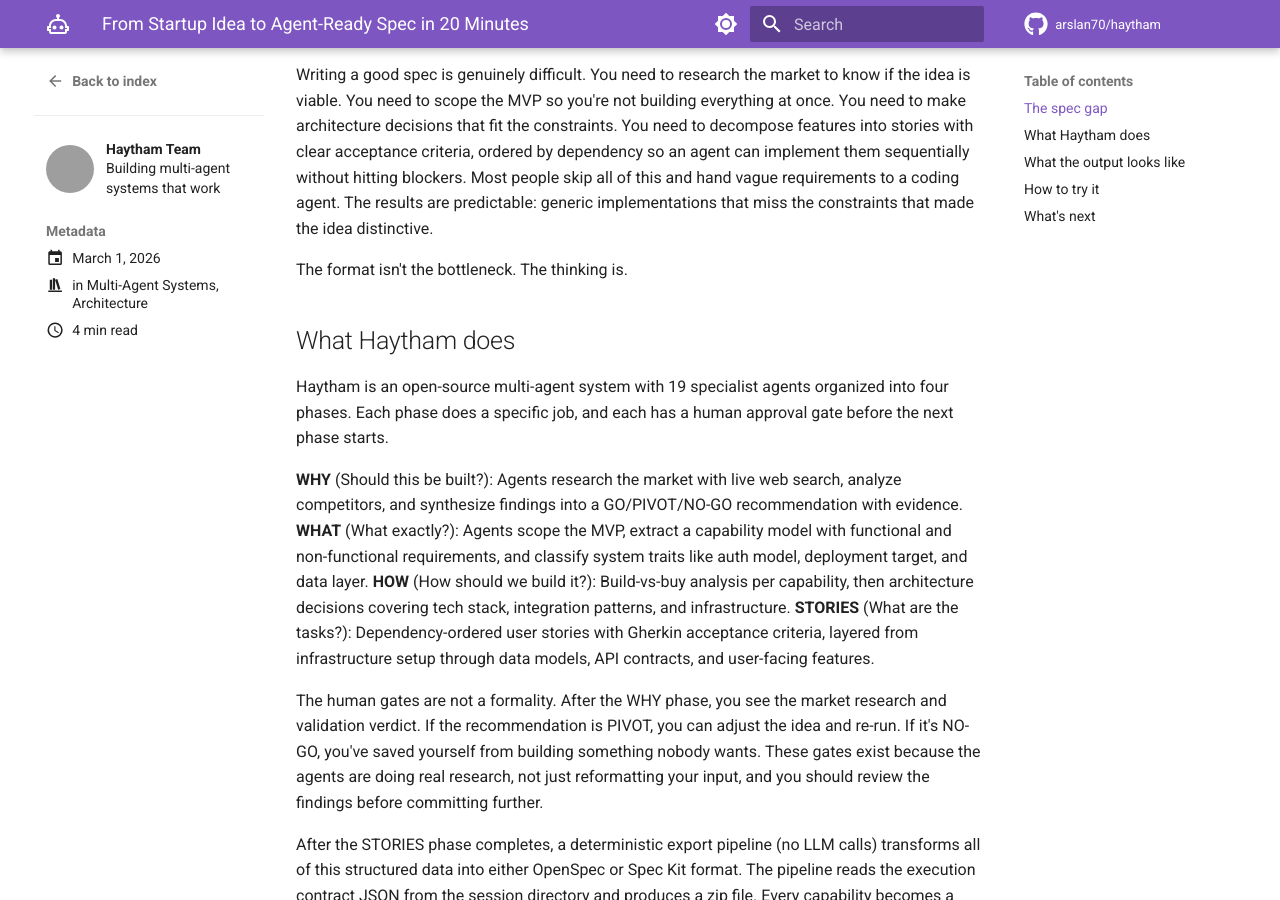
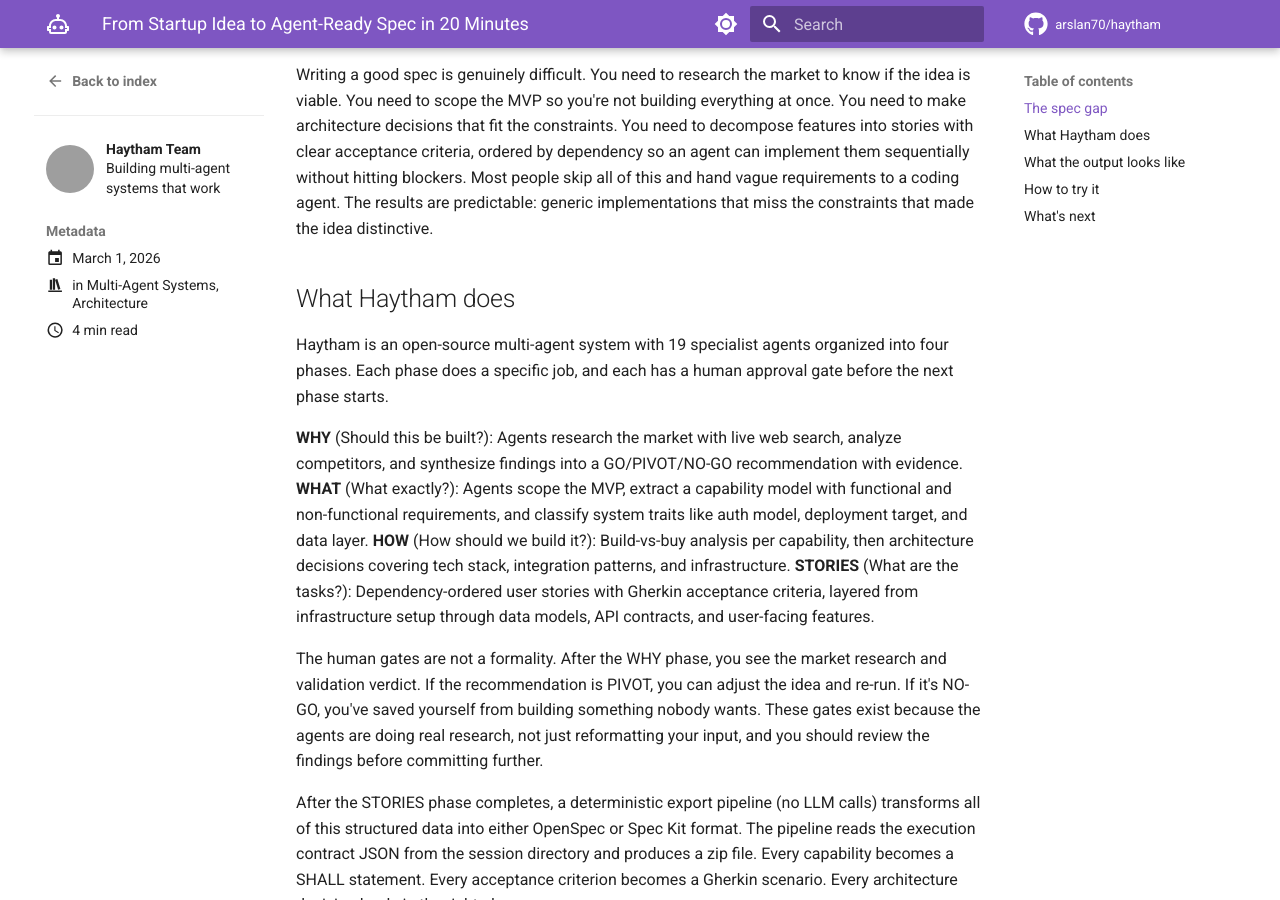
Before and after one commit to arslan70/haytham, an MkDocs documentation site: the page built from docs/blog/posts/2026-03-01-idea-to-agent-ready-spec.md, in a window 1280 px wide and 900 px high, scrolled down 725 px. Built offline with MkDocs 1.6.1 and Material for MkDocs 9.7.7, drawn with Linux system fonts in a browser that asks for light colours; comment, search, counter and statistics services are not loaded; grey boxes are pictures that could not be loaded.

Commit message:
docs: Remove statement about format not being the bottleneck from blog post.

```diff
--- a/docs/blog/posts/2026-03-01-idea-to-agent-ready-spec.md
+++ b/docs/blog/posts/2026-03-01-idea-to-agent-ready-spec.md
@@ -28,8 +28,6 @@
 OpenSpec and Spec Kit solve the format problem. They give agents a structured directory of requirements, scenarios, and architectural context that's easy to parse and reason about. But someone still has to write the contents of those files. And that's where most projects fall apart.
 
 Writing a good spec is genuinely difficult. You need to research the market to know if the idea is viable. You need to scope the MVP so you're not building everything at once. You need to make architecture decisions that fit the constraints. You need to decompose features into stories with clear acceptance criteria, ordered by dependency so an agent can implement them sequentially without hitting blockers. Most people skip all of this and hand vague requirements to a coding agent. The results are predictable: generic implementations that miss the constraints that made the idea distinctive.
-
-The format isn't the bottleneck. The thinking is.
 
 ## What Haytham does
 
```
